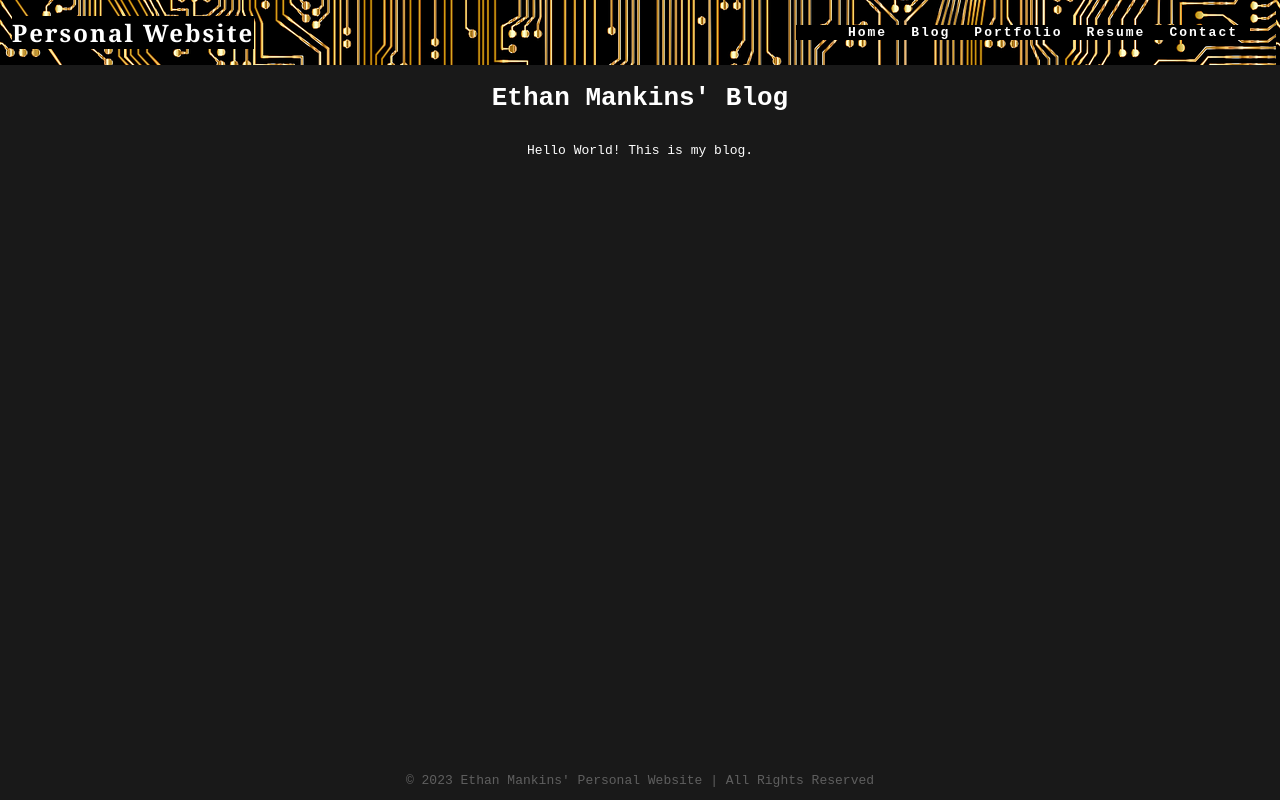
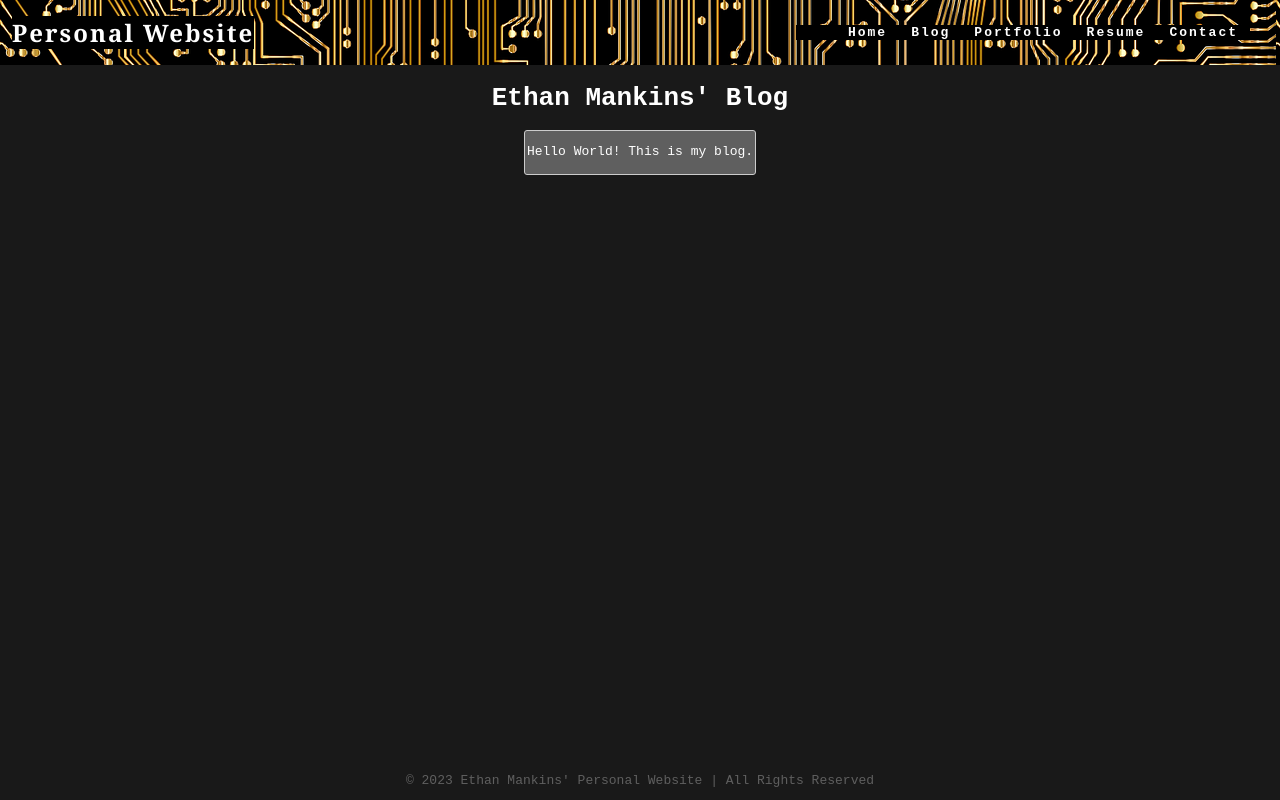
Before and after one commit to Elmanhands/Elmanhands.github.io, a plain HTML site: page blog.html in a window 1280 px wide. Drawn offline with Linux system fonts and the light colour scheme.

Commit message:
Edit: blog text display updated

```diff
--- a/blog.html
+++ b/blog.html
@@ -3,7 +3,6 @@
   <head>
     <title>Personal Website</title>
     <link rel="stylesheet" href="styles.css" />
-
   </head>
   <body>
     <nav class="navbar">
@@ -18,7 +17,9 @@
     </nav>
     <main>
       <h1 class="blog">Ethan Mankins' Blog</h1>
-      <p>Hello World! This is my blog.</p>
+      <div class="blog-text">
+        <p>Hello World! This is my blog.</p>
+      </div>
     </main>
     <footer class="footer">
       © 2023 Ethan Mankins' Personal Website | All Rights Reserved
--- a/styles.css
+++ b/styles.css
@@ -109,7 +109,7 @@ main {
   line-height: 1;
   flex-direction: column;
   text-align: center;
-  justify-content: center; /* Debug border */ /* border: 2px solid green; */
+  justify-content: center;
 }
 .project-details a {
   color: #ff8c00;
@@ -168,8 +168,8 @@ main {
 .resume-link {
   border: 1px solid #ccc;
   background-color: var(--cg-bggrey);
+  border-radius: 3px;
   color: #ff8c00;
-  border-radius: 3px;
   padding: 0px 2px 2px 2px;
 }
 
@@ -192,6 +192,15 @@ textarea {
   resize: none;
 }
 
+/* BLOG CSS */
+.blog-text {
+  border: 1px solid #ccc;
+  background-color: var(--cg-bggrey);
+  border-radius: 3px;
+  padding: 0px 2px 2px 2px;
+
+}
+
 /* FOOTER CSS */
 .footer {
   display: flex;
```
